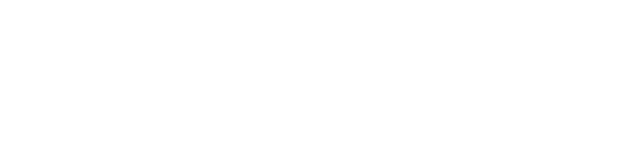
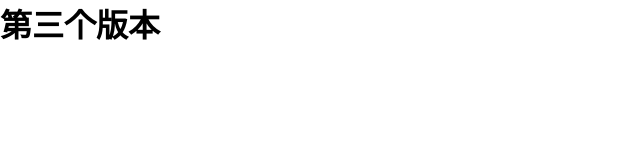
Before and after one commit to yjianing/gitLearn, a plain HTML site: page index.html in a window 1280 px wide. Shown: the whole page, without its empty margins (0-640 px from the left). Drawn offline with Linux system fonts and the light colour scheme.

Commit message:
add h1 tag

```diff
--- a/index.html
+++ b/index.html
@@ -7,6 +7,6 @@
     <link rel="stylesheet" href="./index.css">
 </head>
 <body>
-
+    <h1>第三个版本</h1>
 </body>
 </html>
```
